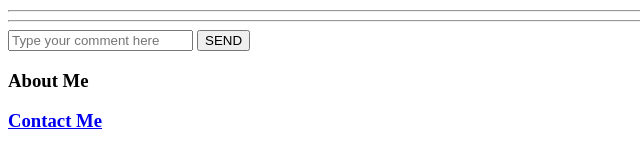
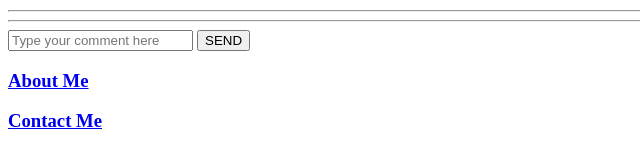
Before and after one commit to Maygeek/pure-html-projects, a plain HTML site: page index.html in a window 1280 px wide. Shown: the part 2155-2303 px from the top of the page, 0-640 px from the left. Drawn offline with Linux system fonts and the light colour scheme.

Commit message:
index.html

```diff
--- a/index.html
+++ b/index.html
@@ -32,7 +32,7 @@
     <hr/>
     <input type="text" name="Comment" id="Comment" placeholder="Type your comment here" height="200pxs">
     <a href="./Appreciation.html"><input type="submit" value="SEND"></a>
-    <h3>About Me</h3>
+    <h3><a href="./mayipsum.html">About Me</a></h3>
     <h3><a href="./birthdayproject/birthday.html">Contact Me</a></h3>
 </body>
 </html>
```
